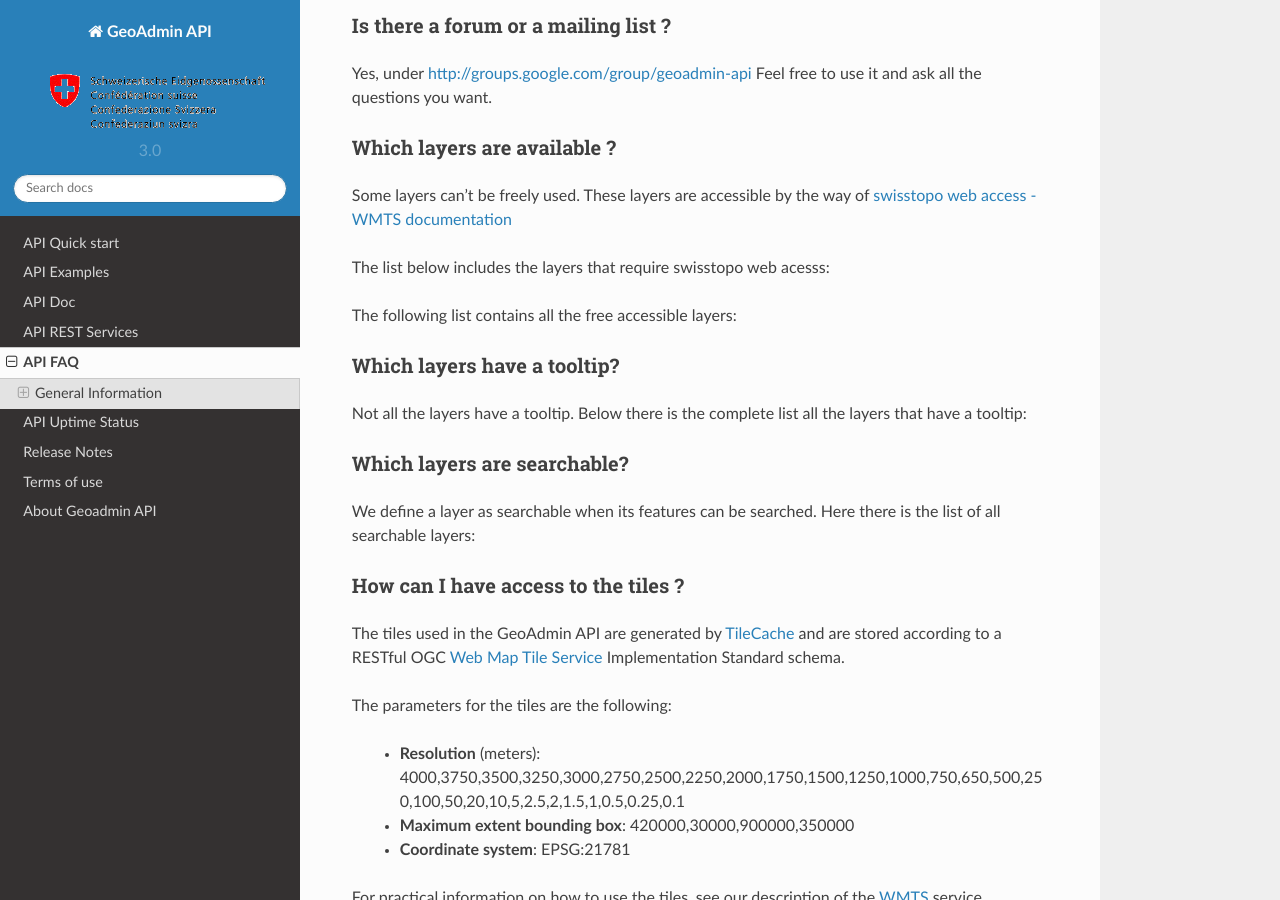
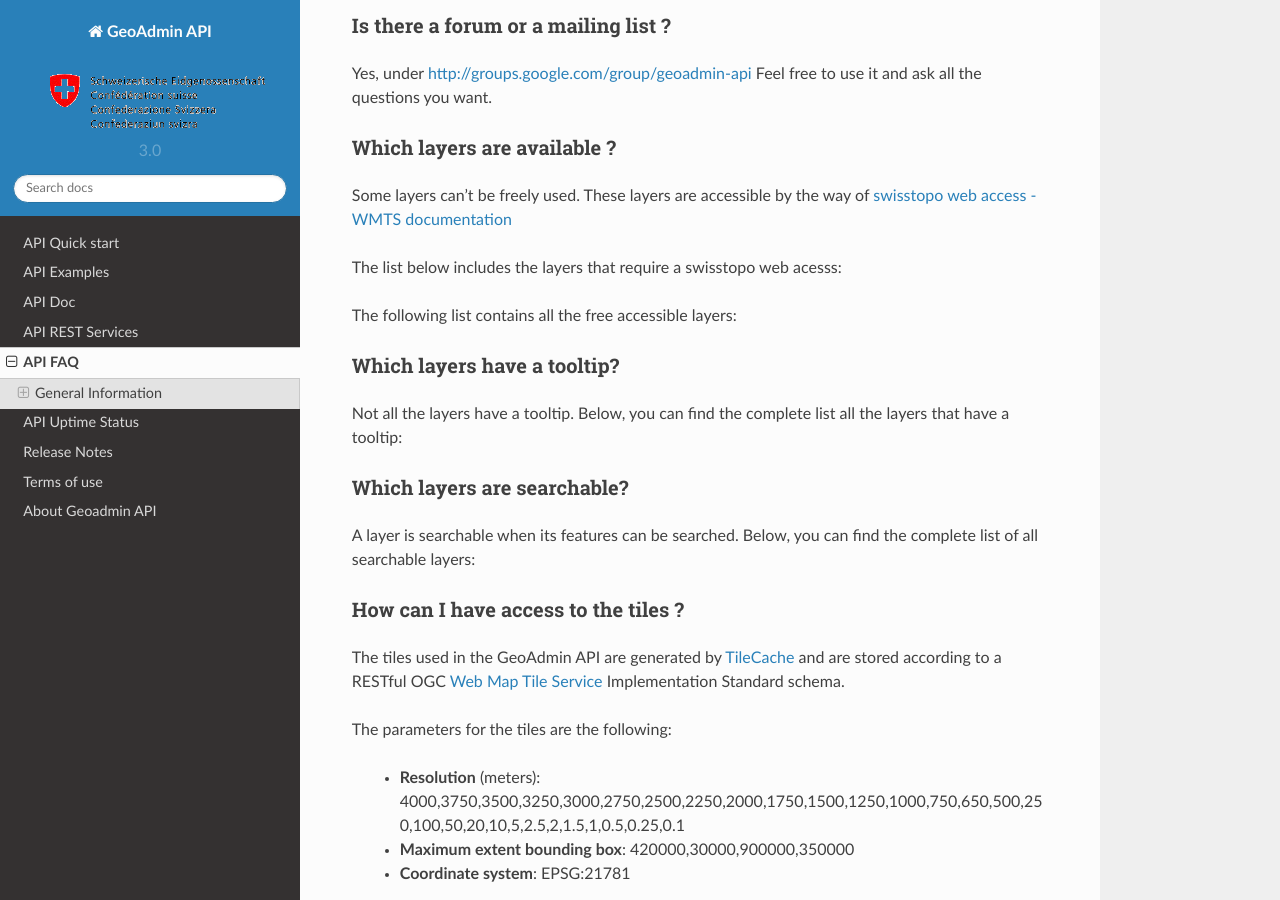
Before and after one commit to swisstopo-test/doc-chsdi3, a Sphinx documentation site: the page built from source/api/faq/index.rst, in a window 1280 px wide and 900 px high, scrolled down 1428 px. Built offline with Sphinx 7.4.7 and the Read the Docs theme 2.0.0, drawn with Linux system fonts in a browser that asks for light colours.

Commit message:
small doc fixes

```diff
--- a/source/api/faq/index.rst
+++ b/source/api/faq/index.rst
@@ -59,7 +59,7 @@ Which layers are available ?
 
 Some layers can’t be freely used. These layers are accessible by the way of `swisstopo web access - WMTS documentation <http://www.swisstopo.admin.ch/internet/swisstopo/en/home/products/services/web_services/webaccess.html>`_
 
-The list below includes the layers that require swisstopo web acesss:
+The list below includes the layers that require a swisstopo web acesss:
 
 .. raw:: html
 
@@ -110,7 +110,7 @@ The following list contains all the free accessible layers:
 Which layers have a tooltip?
 ****************************
 
-Not all the layers have a tooltip. Below there is the complete list all the layers that have a tooltip:
+Not all the layers have a tooltip. Below, you can find the complete list all the layers that have a tooltip:
 
 .. raw:: html
 
@@ -123,7 +123,7 @@ Not all the layers have a tooltip. Below there is the complete list all the laye
 Which layers are searchable?
 ****************************
 
-We define a layer as searchable when its features can be searched. Here there is the list of all searchable layers:
+A layer is searchable when its features can be searched. Below, you can find the complete list of all searchable layers:
 
 .. raw:: html
 
```
